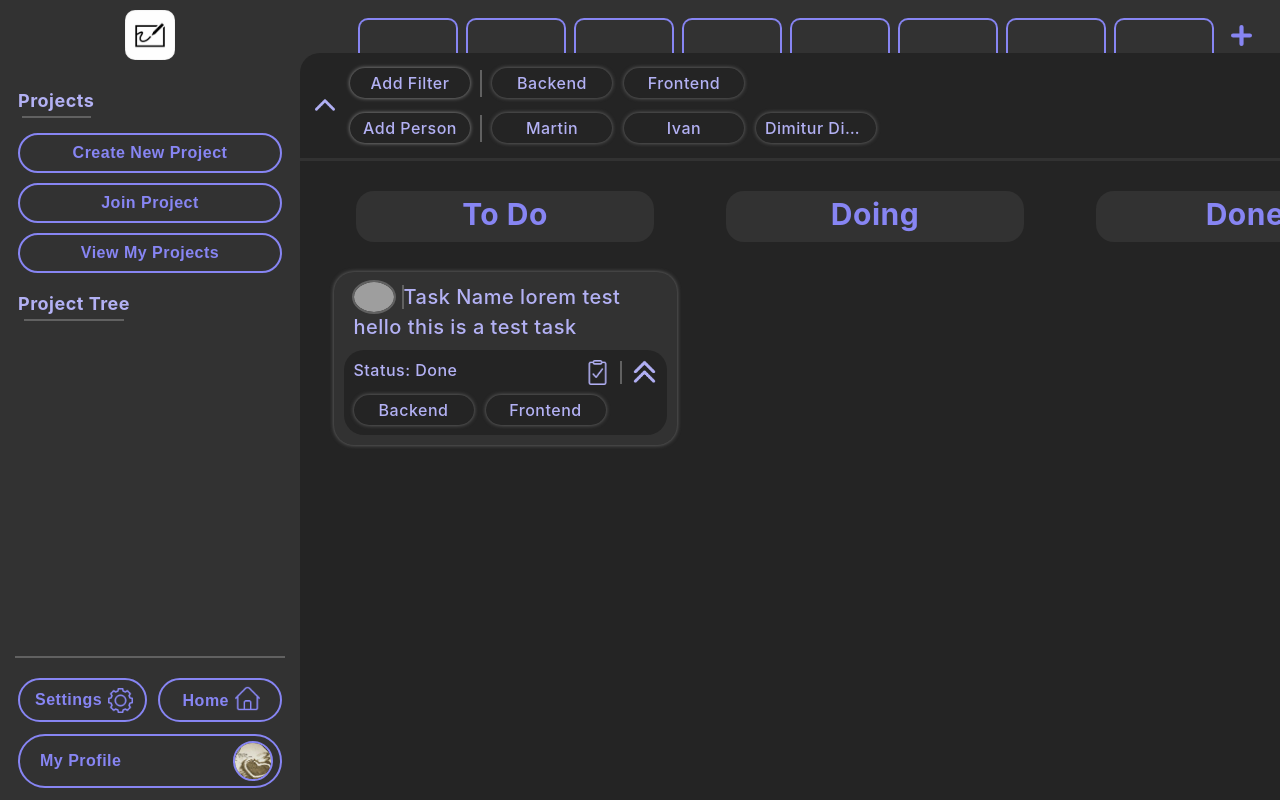
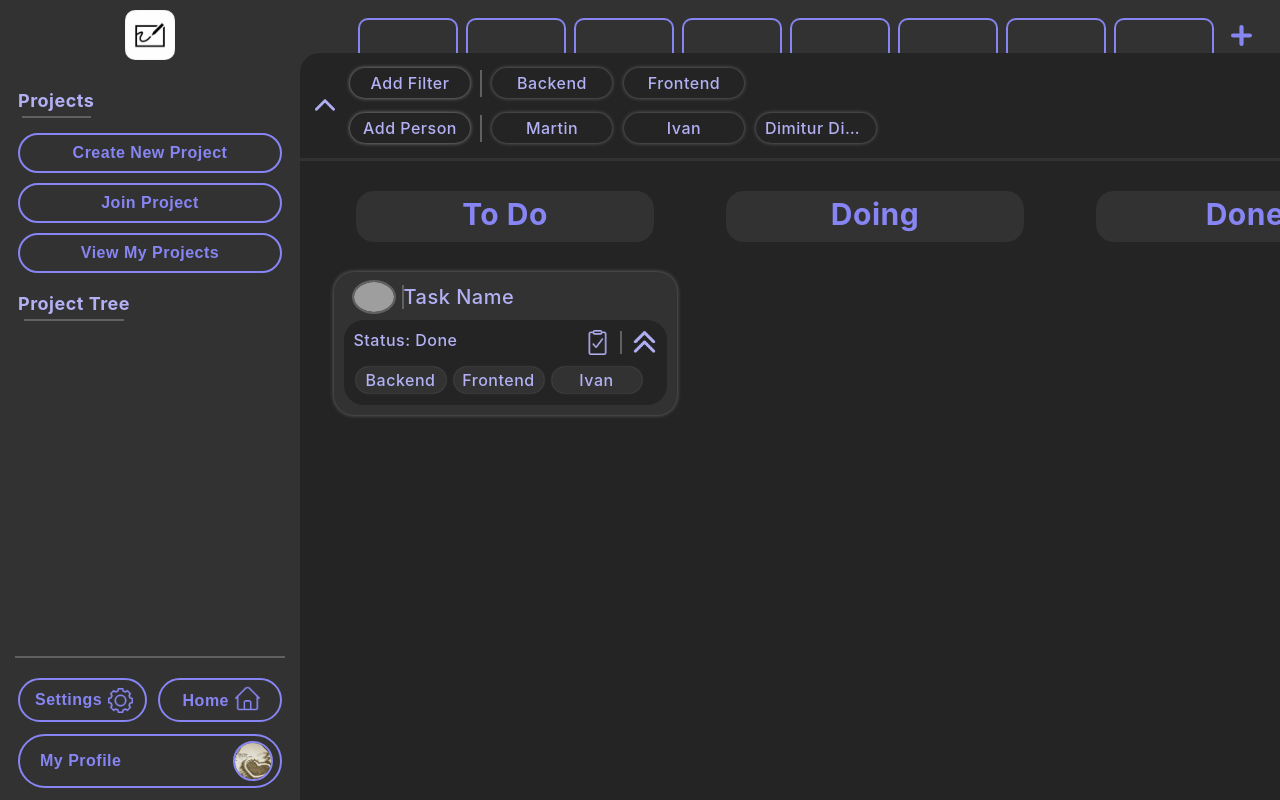
Before and after one commit to DonPull/Kanban-Board, a React (Create React App) app in the folder frontend/: page / in a window 1280 px wide. Shown: the top 800 px of the page. Built offline with nearby package versions, Linux system fonts and the light colour scheme; grey boxes are pictures that could not be loaded.

Commit message:
Filters displayed on tasks done! Still need to make animations and add a modal window.

```diff
--- a/frontend/src/components/Content/Filters/Filters.jsx
+++ b/frontend/src/components/Content/Filters/Filters.jsx
@@ -13,8 +13,8 @@ class Filters extends Component {
         filtersContainerRef: React.createRef(),
         outerFiltersContainerRef: React.createRef(),
         filtersAreCollapsed: false,
-        filterTags: [<FilterPill label="Backend" />, <FilterPill label="Frontend" />],
-        filterPeople: [ <FilterPill label="Martin" />, <FilterPill label="Ivan" />, <FilterPill label="Dimitur Dimitrov" />]
+        filterTags: ["Backend", "Frontend"],
+        filterPeople: ["Martin", "Ivan", "Dimitur Dimitrov"]
     }
 
     componentDidMount(){
@@ -78,7 +78,7 @@ class Filters extends Component {
                             {filtersAreCollapsed ? <div className='collapsed-filters-label' style={{ margin: "0", marginRight: "0.8rem" }}>Filters</div> : ""}
                             {filterTags.length > 0 && !filtersAreCollapsed ? <div className='separator-vertical' /> : ""}
                             {/* {filterTags.map(f => f)} */}
-                            {filterTags.map(f => { return( <div className='flex justify-center align-center'> {f} <div className='tag-comma'>,</div> </div> ) })}
+                            {filterTags.map(f => { return( <div className='flex justify-center align-center'> <FilterPill label={f} /> <div className='tag-comma'>,</div> </div> ) })}
                         </div>
 
                         {/* <div id='people-filters-container' className='flex'> */}
@@ -86,7 +86,7 @@ class Filters extends Component {
                             <FilterPill id={addPersonTagBtnId} hide={filtersAreCollapsed} isAddFilterBtn={true} label="Add Person" />
                             {filtersAreCollapsed ? <div className='collapsed-filters-label'>People</div> : ""}
                             {filterPeople.length > 0 && !filtersAreCollapsed ? <div className='separator-vertical' /> : ""}
-                            {filterPeople.map(f => { return( <div className='flex justify-center align-center'> {f} <div className='tag-comma'>,</div> </div> ) })}
+                            {filterPeople.map(f => { return( <div className='flex justify-center align-center'> <FilterPill label={f} /> <div className='tag-comma'>,</div> </div> ) })}
                         </div>
                     </div>
 
--- a/frontend/src/components/Content/KanbanBoard/KanbanBoard.css
+++ b/frontend/src/components/Content/KanbanBoard/KanbanBoard.css
@@ -54,3 +54,25 @@
     border-radius: 50%;
     margin-left: 1rem;
 }
+
+.task-filters-container{
+    overflow-x: clip;
+    border-radius: 1rem;
+    padding: 0.2rem;
+}
+.task-filter-container{
+    display: flex;
+    gap: 0.8rem;
+}
+.task-filter{
+    text-overflow: ellipsis;
+    overflow: hidden;
+    white-space: nowrap;
+    width: 9rem;
+    text-align: center;
+    background-color: var(--theme-color-bg-element);
+    border-radius: 10rem;
+    padding: 0.3rem 0.8rem 0.3rem 0.8rem;
+    color: var(--theme-color-accent-1);
+    box-shadow: 0px 0px 2px rgb(112, 112, 112);
+}
--- a/frontend/src/components/Content/KanbanBoard/Task.jsx
+++ b/frontend/src/components/Content/KanbanBoard/Task.jsx
@@ -11,9 +11,19 @@ import testAssigneeProfilePic from '../../../assets/test_profile_pic_2.jpg';
 
 class Task extends Component {
     state = {
-        taskFilters: [<FilterPill label="Backend" />, <FilterPill label="Frontend" />],
+        taskFilters: ["Backend", "Frontend", "Ivan"],
         status: "Done"
     };
+
+    renderTaskFilters() {
+        let { taskFilters } = this.state;
+
+        return (
+            <div className='task-filter-container'>
+                {taskFilters.map(filter => { return( <label className='task-filter'>{filter}</label> ) })}
+            </div>
+        );
+    }
 
     render() {
         let { taskFilters, status } = this.state;
@@ -31,7 +41,7 @@ class Task extends Component {
                         <div className='separator-vertical' style={{ marginLeft: "0.8rem", height: "80%" }} />
                     </div>
 
-                    <label style={{ lineHeight: "3rem", textIndent: "5rem", fontSize: "2rem", margin: "0 0 0.8rem 1rem" }}>Task Name lorem test hello this is a test task</label>
+                    <label style={{ lineHeight: "3rem", textIndent: "5rem", fontSize: "2rem", margin: "0 0 0.8rem 1rem" }}>Task Name</label>
                 </div>
 
                 <div className='task-content flex column'>
@@ -57,7 +67,7 @@ class Task extends Component {
                     </div>
 
                     <div className='task-filters-container flex'>
-                        {taskFilters.map(f => f)}
+                        {this.renderTaskFilters()}
                     </div>
                 </div>
             </div>
```
